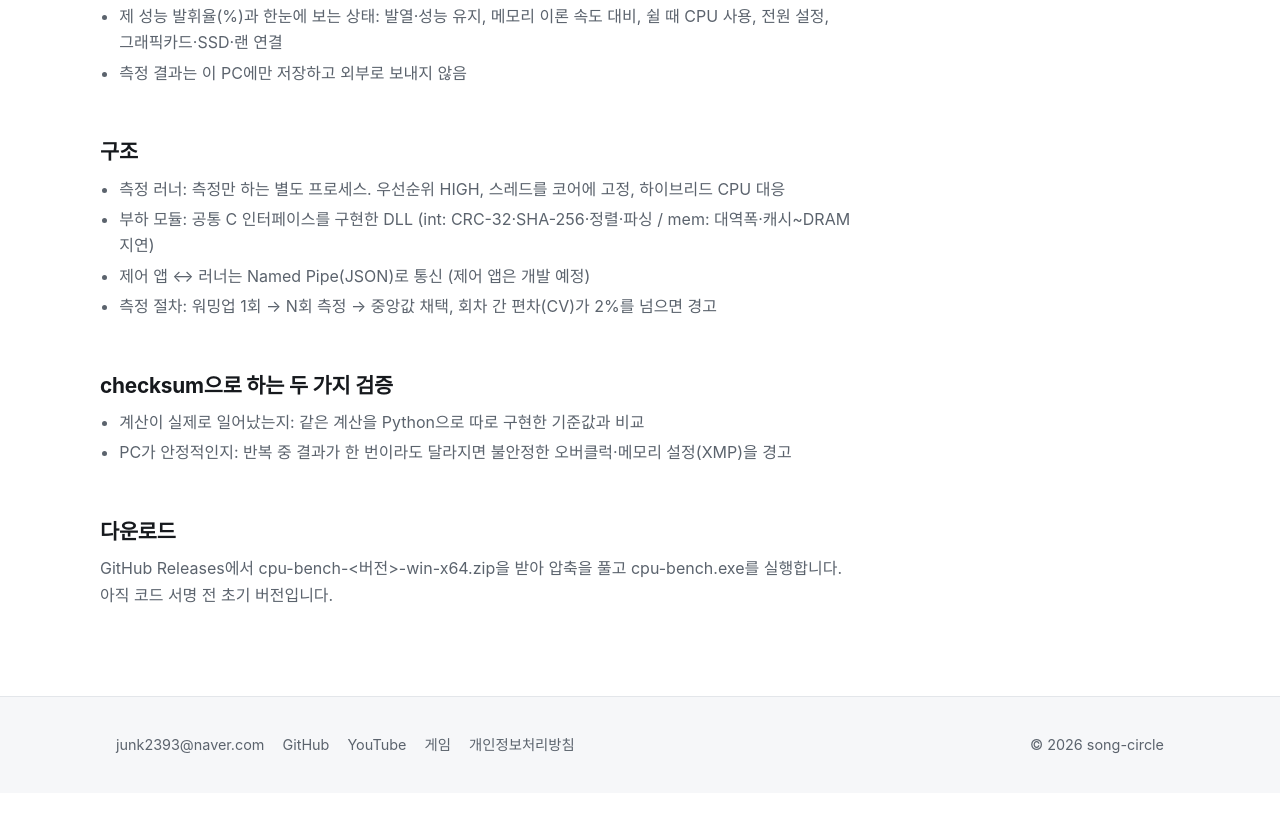
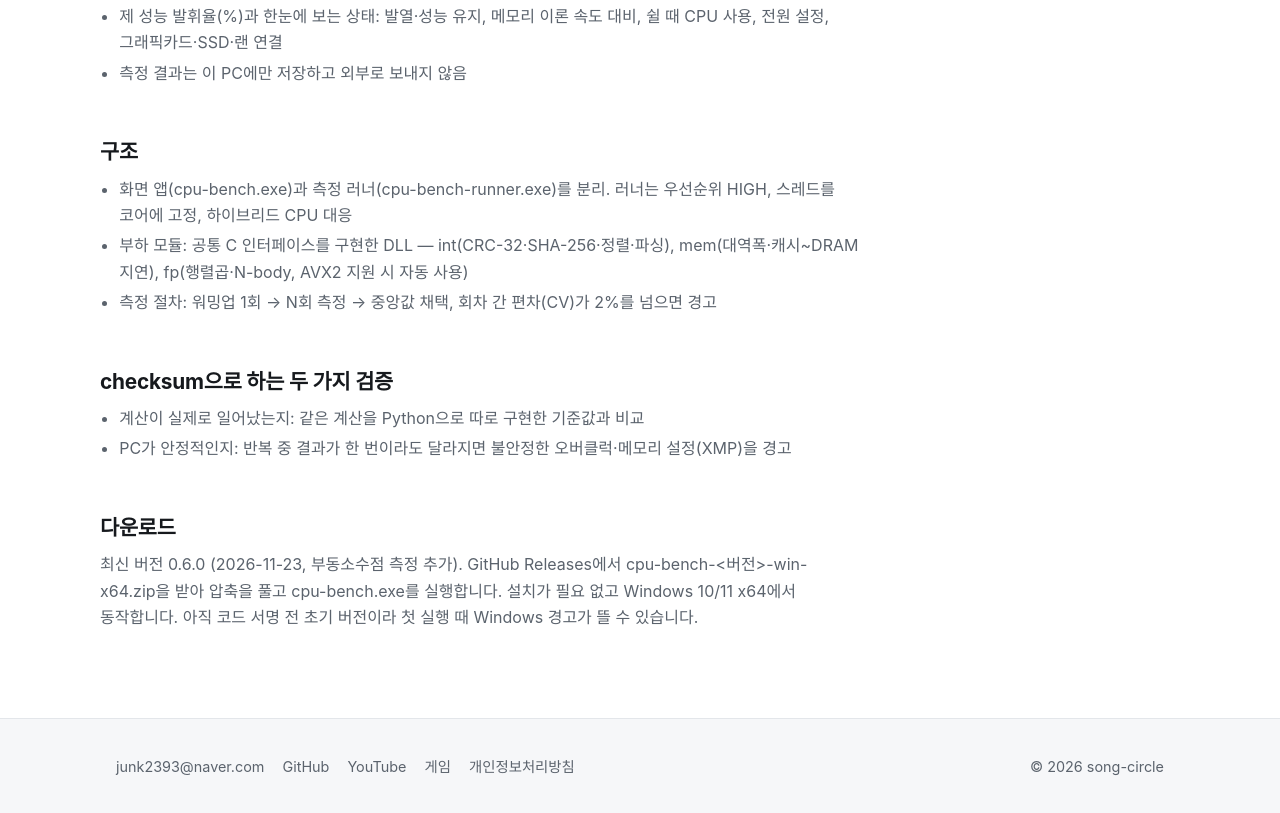
Before and after one commit to song-circle/song-circle.github.io, a plain HTML site: page projects/cpu-benchmark/index.html in a window 1280 px wide. Shown: the part 1010-1823 px from the top of the page. Drawn offline with Linux system fonts and the light colour scheme; a web font is replaced by a local one.

Commit message:
cpu-bench 0.6.0 정보 갱신, 외주 작업 조건(평일 저녁·주말, 온라인 미팅) 추가

```diff
--- a/data/i18n.js
+++ b/data/i18n.js
@@ -53,7 +53,7 @@ window.I18N = {
     "process.s3.desc": "중간 결과를 공유하며 진행해, 방향이 어긋나지 않게 확인하면서 만듭니다.",
     "process.s4.title": "인수인계",
     "process.s4.desc": "코드, 설명 문서, 배포·운영 방법을 넘기고 안정화까지 돕습니다.",
-    "process.note": "",
+    "process.note": "현재 재직 중이라 평일 저녁과 주말에 작업하고, 미팅은 온라인으로 진행합니다.",
 
     "career.eyebrow": "Career",
     "career.title": "경력",
@@ -204,6 +204,7 @@ window.I18N = {
     "process.s3.desc": "I share progress along the way so we stay aligned.",
     "process.s4.title": "Handover",
     "process.s4.desc": "You get the code, documentation and deploy/operations notes, and I help through stabilization.",
+    "process.note": "I am currently employed, so I work on weekday evenings and weekends, with meetings held online.",
 
     "career.eyebrow": "Career",
     "career.title": "Career",
--- a/data/projects.js
+++ b/data/projects.js
@@ -34,9 +34,8 @@ window.PROJECTS = [
       {
         heading: "구조",
         items: [
-          "측정 러너: 측정만 하는 별도 프로세스. 우선순위 HIGH, 스레드를 코어에 고정, 하이브리드 CPU 대응",
-          "부하 모듈: 공통 C 인터페이스를 구현한 DLL (int: CRC-32·SHA-256·정렬·파싱 / mem: 대역폭·캐시~DRAM 지연)",
-          "제어 앱 ↔ 러너는 Named Pipe(JSON)로 통신 (제어 앱은 개발 예정)",
+          "화면 앱(cpu-bench.exe)과 측정 러너(cpu-bench-runner.exe)를 분리. 러너는 우선순위 HIGH, 스레드를 코어에 고정, 하이브리드 CPU 대응",
+          "부하 모듈: 공통 C 인터페이스를 구현한 DLL — int(CRC-32·SHA-256·정렬·파싱), mem(대역폭·캐시~DRAM 지연), fp(행렬곱·N-body, AVX2 지원 시 자동 사용)",
           "측정 절차: 워밍업 1회 → N회 측정 → 중앙값 채택, 회차 간 편차(CV)가 2%를 넘으면 경고"
         ]
       },
@@ -47,7 +46,7 @@ window.PROJECTS = [
           "PC가 안정적인지: 반복 중 결과가 한 번이라도 달라지면 불안정한 오버클럭·메모리 설정(XMP)을 경고"
         ]
       },
-      { heading: "다운로드", body: "GitHub Releases에서 cpu-bench-<버전>-win-x64.zip을 받아 압축을 풀고 cpu-bench.exe를 실행합니다. 아직 코드 서명 전 초기 버전입니다." }
+      { heading: "다운로드", body: "최신 버전 0.6.0 (2026-11-23, 부동소수점 측정 추가). GitHub Releases에서 cpu-bench-<버전>-win-x64.zip을 받아 압축을 풀고 cpu-bench.exe를 실행합니다. 설치가 필요 없고 Windows 10/11 x64에서 동작합니다. 아직 코드 서명 전 초기 버전이라 첫 실행 때 Windows 경고가 뜰 수 있습니다." }
     ]
   },
   {
```
Also changed, not shown: index.html (+0 -1 lines), 1 other file.
